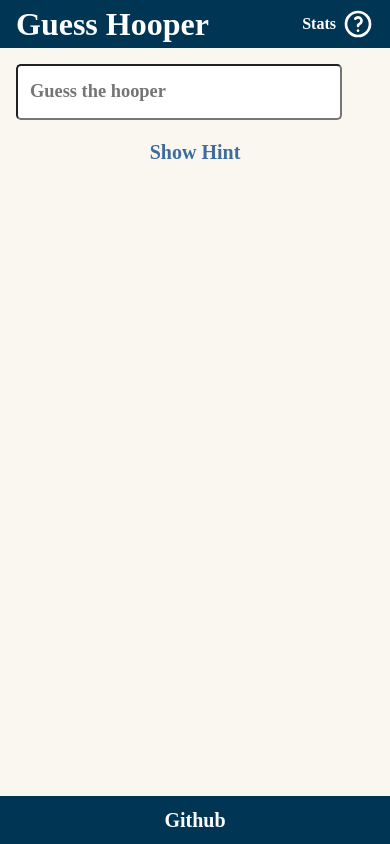
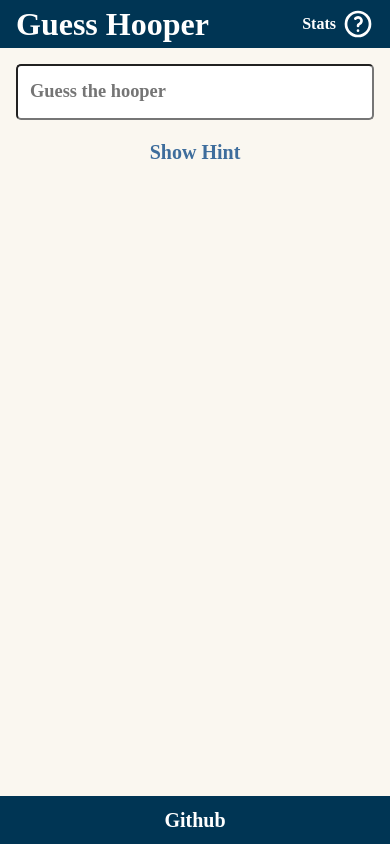
Before and after one commit to mmtakeuchi/guess-hooper, a React (Create React App) app: page / in a window 390 px wide. Built offline with nearby package versions, Linux system fonts and the light colour scheme.

Commit message:
adjust width of search input

```diff
--- a/src/components/Autocomplete/Autocomplete.scss
+++ b/src/components/Autocomplete/Autocomplete.scss
@@ -34,4 +34,7 @@
       background-color: rgb(5, 130, 202, 0.4);
     }
   }
+
+  @media screen and (max-width: 750px) {
+  }
 }
--- a/src/components/SearchInput/SearchInput.scss
+++ b/src/components/SearchInput/SearchInput.scss
@@ -9,7 +9,6 @@ input {
 
 @media screen and (max-width: 768px) {
   input {
-    width: calc(100% - 2rem);
     padding: 0.75rem;
     font-size: 1.15rem;
   }
@@ -17,7 +16,6 @@ input {
 
 @media screen and (max-width: 375px) {
   input {
-    width: calc(100% - 3rem);
     padding: 0.5rem;
     font-size: 1rem;
   }
```
